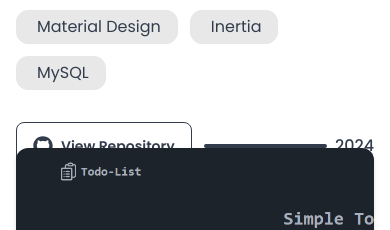
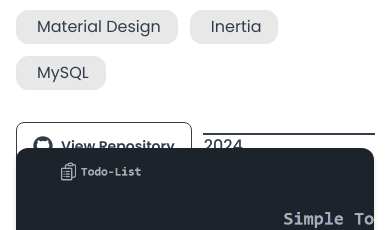
Before and after one commit to MarkMallari16/portfolio-website, a React (Vite) app: page / in a window 390 px wide. Shown: the part 3600-3830 px from the top of the page. Built offline with nearby package versions, Linux system fonts and the light colour scheme.

Commit message:
update hero image

```diff
--- a/src/components/Hero.jsx
+++ b/src/components/Hero.jsx
@@ -59,7 +59,7 @@ function Hero({ projectsRef }) {
                 whileInView={{ x: 0, opacity: 1 }}
                 transition={{ ease: 'easeInOut', delay: 0.58, duration: 0.3 }}
                 viewport={{ once: true }}>
-                <div className="profile w-[30rem] h-[30rem] object-cover border-8 border-secondary ">
+                <div className="profile w-[32rem] h-[32rem] object-cover border-8 border-secondary ">
                 </div>
             </motion.div>
         </div>
--- a/src/components/SingeProject.jsx
+++ b/src/components/SingeProject.jsx
@@ -43,8 +43,8 @@ function SingeProject({
                     <a href={projectGithubRepository} className='btn btn-outline font-semibold'>
                         <FaGithub className='text-xl' />
                         View Repository</a>
-                    <div className='flex w-full items-center gap-2'>
-                        <div className='h-1 bg-neutral w-full rounded-lg'>
+                    <div className='block lg:flex  w-full items-center gap-2'>
+                        <div className='ring-1 ring-neutral w-full rounded-lg'>
 
                         </div>
                         <span className='font-medium'>2024</span>
```
